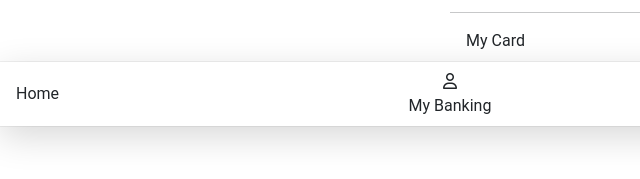
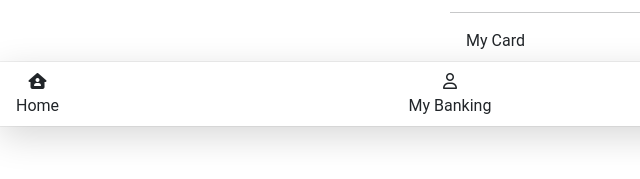
Before and after one commit to mdfizar/nfc-account-dashboard, a plain HTML site: page index.html in a window 1280 px wide. Shown: the part 674-853 px from the top of the page, 0-640 px from the left. Drawn offline with nearby package versions, Linux system fonts and the light colour scheme.

Commit message:
Update index.html

```diff
--- a/index.html
+++ b/index.html
@@ -94,7 +94,7 @@
   <hr class="vertical-line">
   <div class="nfc-account-footer d-flex justify-content-between px-3 py-2">
     <a class="nav-link" href="#">
-      <span></span>
+      <span><i class="fa-solid fa-house-user"></i></span>
       <p class="m-0">Home</p>
     </a>
     <a class="nav-link" href="#">
```
